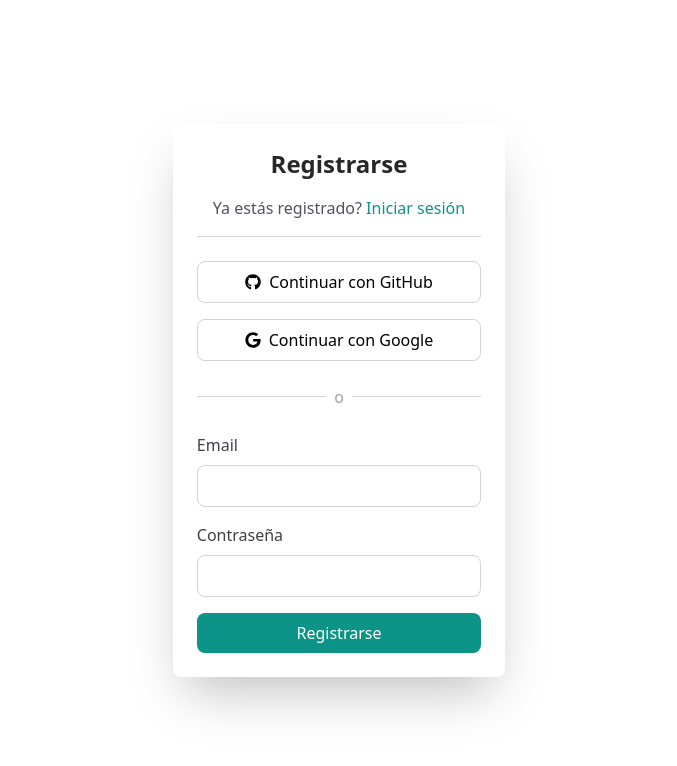
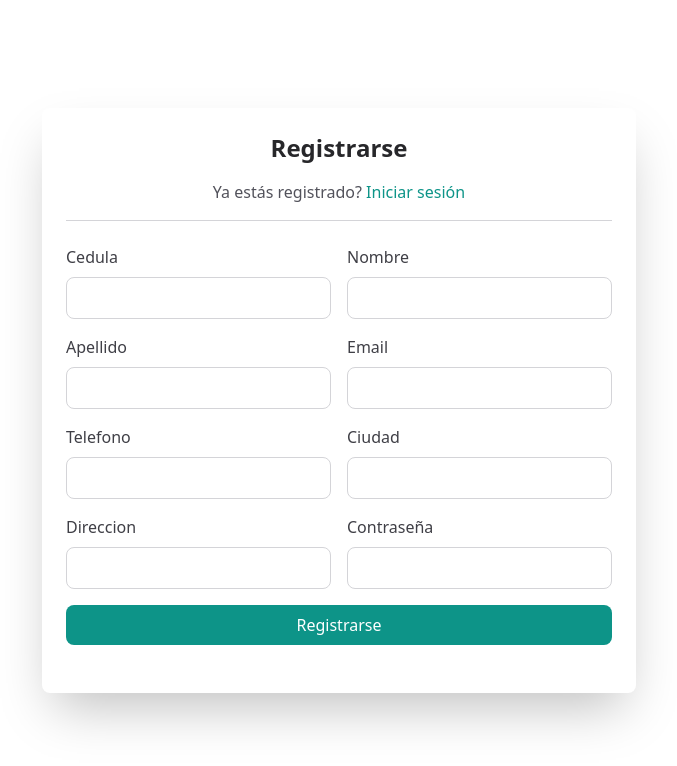
Before and after one commit to gustavogarnau/Proyecto_Final_Diplomado, a React (Vite) app in the folder Frontend/: page /register in a window 1280 px wide. Shown: the top 766 px of the page, without its empty margins (301-978 px from the left). Built offline with nearby package versions, Linux system fonts and the light colour scheme.

Commit message:
register ok

```diff
--- a/Frontend/src/components/register.jsx
+++ b/Frontend/src/components/register.jsx
@@ -1,6 +1,5 @@
 
 import { Link} from "react-router-dom";
-import Autenticacion from "./Autenticacion";
 
 export const LoginRegister = () => {
     // const {id} = useParams();
@@ -16,20 +15,49 @@ export const LoginRegister = () => {
                         Iniciar sesión
                     </Link>
                 </p>
+                <hr className="flex-grow border-zinc-300 dark:border-zinc-700" />
+                <form method="POST" className="form my-6">
+                    <div className="mb-4 flex gap-4">
+                        <div>
+                            <label htmlFor="cedula" className="block text-zinc-700 dark:text-zinc-300">
+                                Cedula
+                            </label>
+                            <input
+                                className="w-full px-4 py-2 mt-2 border border-zinc-300 dark:border-zinc-700 rounded-lg focus:outline-none focus:ring-2 focus:ring-teal-600 dark:focus:ring-teal-400"
+                                type="number"
+                                name="cedula"
+                                id="cedula"
+                                required
+                            />
+                        </div>
+                        <div>
+                            <label htmlFor="nombre" className="block text-zinc-700 dark:text-zinc-300">
+                                Nombre
+                            </label>
+                            <input
+                                className="w-full px-4 py-2 mt-2 border border-zinc-300 dark:border-zinc-700 rounded-lg focus:outline-none focus:ring-2 focus:ring-teal-600 dark:focus:ring-teal-400"
+                                type="text"
+                                name="nombre"
+                                id="nombre"
+                                required
+                            />
+                        </div>
+                    </div>
 
-                {/* <p>{id}</p> */}
-
-                <hr className="flex-grow border-zinc-300 dark:border-zinc-700" />
-                <div className="mt-6">
-                    <Autenticacion />
+                    <div className="mb-4 flex gap-4">
+                        <div>
+                            <label htmlFor="apellido" className="block text-zinc-700 dark:text-zinc-300">
+                                Apellido
+                            </label>
+                            <input
+                                className="w-full px-4 py-2 mt-2 border border-zinc-300 dark:border-zinc-700 rounded-lg focus:outline-none focus:ring-2 focus:ring-teal-600 dark:focus:ring-teal-400"
+                                type="text"
+                                name="apellido"
+                                id="apellido"
+                                required
+                            />
                         </div>
-                <div className="flex items-center my-6">
-                    <hr className="flex-grow  border-zinc-300 dark:border-zinc-700" />
-                    <span className="mx-2 text-zinc-400 dark:text-zinc-500">o</span>
-                    <hr className="flex-grow  border-zinc-300 dark:border-zinc-700" />
-                </div>
-                <form method="POST" className="form">
-                    <div className="mb-4">
+                        <div>
                             <label htmlFor="email" className="block text-zinc-700 dark:text-zinc-300">
                                 Email
                             </label>
@@ -38,9 +66,52 @@ export const LoginRegister = () => {
                                 type="email"
                                 name="email"
                                 id="email"
+                                required
                             />
                         </div>
-                    <div className="mb-4">
+                    </div>
+
+                    <div className="mb-4 flex gap-4">
+                        <div>
+                            <label htmlFor="telefono" className="block text-zinc-700 dark:text-zinc-300">
+                                Telefono
+                            </label>
+                            <input
+                                className="w-full px-4 py-2 mt-2 border border-zinc-300 dark:border-zinc-700 rounded-lg focus:outline-none focus:ring-2 focus:ring-teal-600 dark:focus:ring-teal-400"
+                                type="number"
+                                name="telefono"
+                                id="telefono"
+                                required
+                            />
+                        </div>
+                        <div>
+                            <label htmlFor="ciudad" className="block text-zinc-700 dark:text-zinc-300">
+                                Ciudad
+                            </label>
+                            <input
+                                className="w-full px-4 py-2 mt-2 border border-zinc-300 dark:border-zinc-700 rounded-lg focus:outline-none focus:ring-2 focus:ring-teal-600 dark:focus:ring-teal-400"
+                                type="text"
+                                name="ciudad"
+                                id="ciudad"
+                                required
+                            />
+                        </div>
+                    </div>
+
+                    <div className="mb-4 flex gap-4">
+                        <div>
+                            <label htmlFor="direccion" className="block text-zinc-700 dark:text-zinc-300">
+                                Direccion
+                            </label>
+                            <input
+                                className="w-full px-4 py-2 mt-2 border border-zinc-300 dark:border-zinc-700 rounded-lg focus:outline-none focus:ring-2 focus:ring-teal-600 dark:focus:ring-teal-400"
+                                type="text"
+                                name="direccion"
+                                id="direccion"
+                                required
+                            />
+                        </div>
+                        <div>
                             <label htmlFor="password" className="block text-zinc-700 dark:text-zinc-300">
                                 Contraseña
                             </label>
@@ -49,7 +120,9 @@ export const LoginRegister = () => {
                                 type="password"
                                 name="password"
                                 id="password"
+                                required
                             />
+                        </div>
                     </div>
                     <button
                         type="submit"
```
Lines whose indentation alone changed are shown as unchanged.
